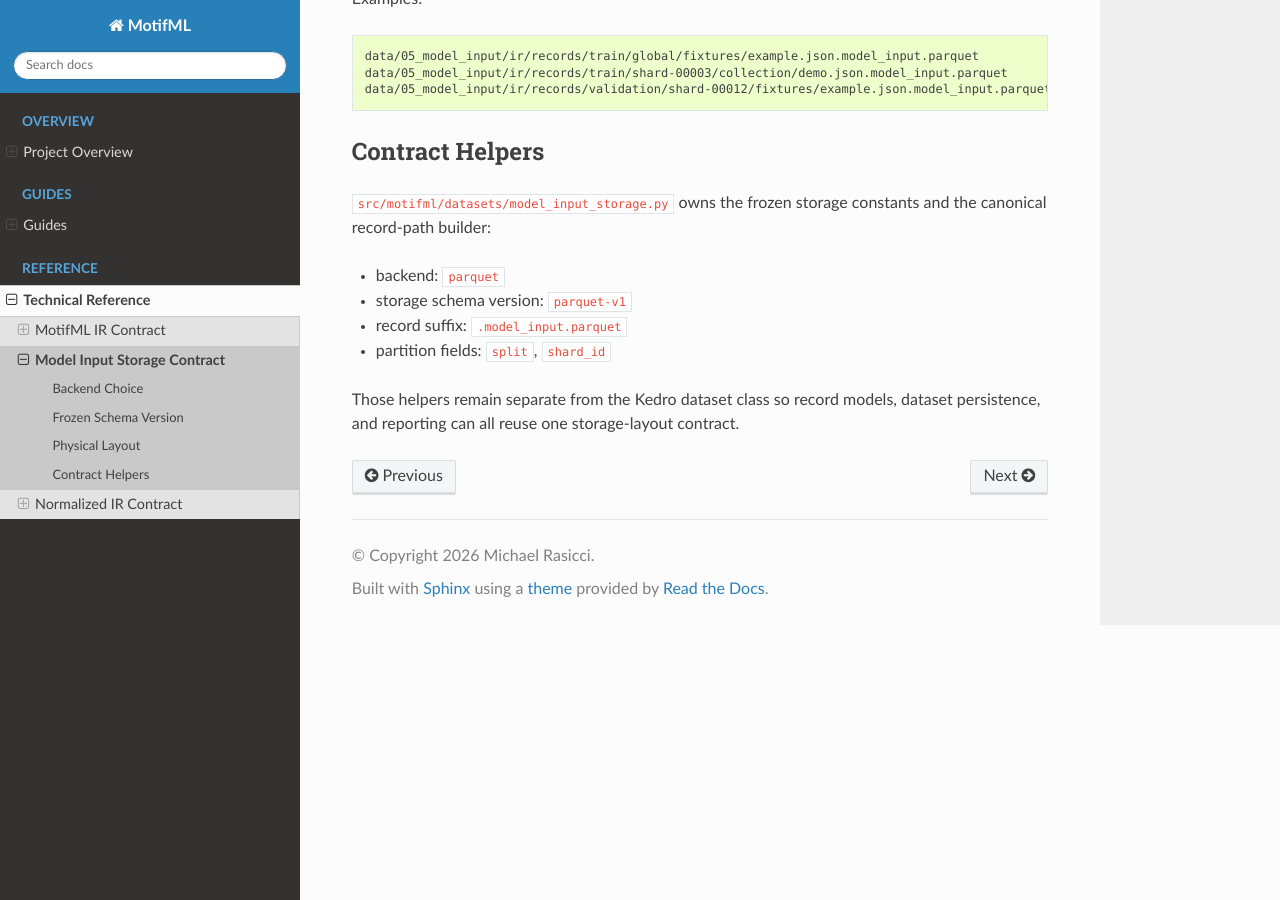
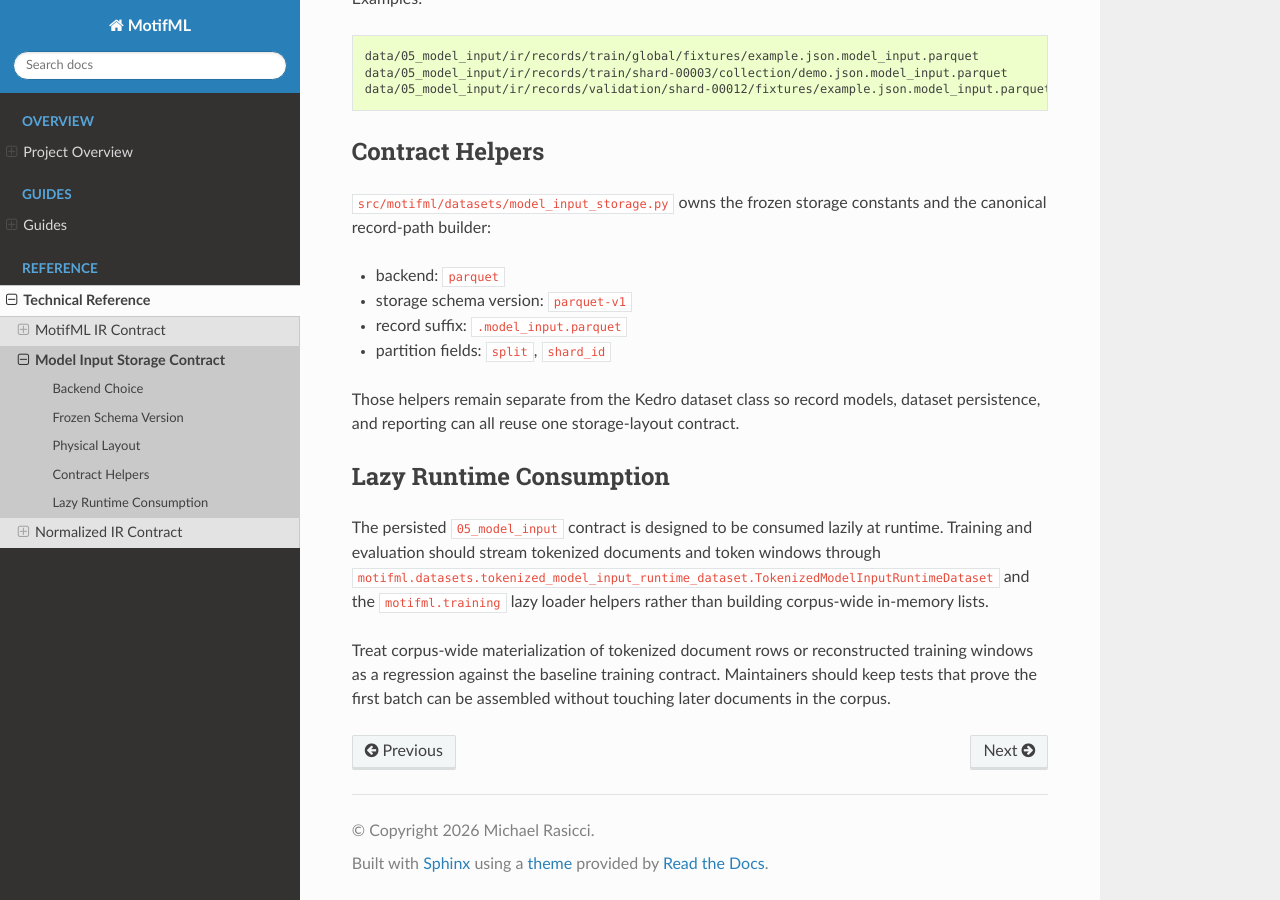
Before and after one commit to MJRasicci/MotifML, a Sphinx documentation site: the page built from docs/source/reference/model_input_storage_contract.rst, in a window 1280 px wide and 900 px high, scrolled down 1170 px. Built offline with Sphinx 7.4.7 and the Read the Docs theme 3.1.0, drawn with Linux system fonts in a browser that asks for light colours.

Commit message:
Add lazy model-input regression checks
Add smoke coverage that loads the persisted 05_model_input runtime handle and iterates both documents and training windows from the tokenized artifacts. This keeps the lazy runtime path exercised in integration tests rather than only in lower-level unit coverage.

Add a loader regression proving the first batch can be assembled without touching later documents, and document corpus-wide tokenized-document or token-window materialization as a hard regression condition in the contributor guide, architecture overview, and model-input storage contract reference.

```diff
--- a/docs/source/overview/architecture.rst
+++ b/docs/source/overview/architecture.rst
@@ -174,6 +174,8 @@
    builds the baseline decoder-only Transformer from frozen Kedro parameters, and writes
    model checkpoints plus training history and run metadata. The canonical
    single-command run path is ``uv run kedro run --pipeline=baseline_training``.
+   Corpus-wide materialization of tokenized documents or token windows is considered a
+   regression against this contract.
 
 ``evaluation``
    Reloads the best persisted baseline checkpoint, computes quantitative next-token
--- a/docs/source/reference/model_input_storage_contract.rst
+++ b/docs/source/reference/model_input_storage_contract.rst
@@ -71,3 +71,17 @@
 
 Those helpers remain separate from the Kedro dataset class so record models, dataset
 persistence, and reporting can all reuse one storage-layout contract.
+
+Lazy Runtime Consumption
+------------------------
+
+The persisted ``05_model_input`` contract is designed to be consumed lazily at runtime.
+Training and evaluation should stream tokenized documents and token windows through
+``motifml.datasets.tokenized_model_input_runtime_dataset.TokenizedModelInputRuntimeDataset``
+and the ``motifml.training`` lazy loader helpers rather than building corpus-wide
+in-memory lists.
+
+Treat corpus-wide materialization of tokenized document rows or reconstructed training
+windows as a regression against the baseline training contract. Maintainers should keep
+tests that prove the first batch can be assembled without touching later documents in
+the corpus.
```
Also changed, not shown: docs/source/guides/contributing.rst (+9 -0 lines), 2 other files.
